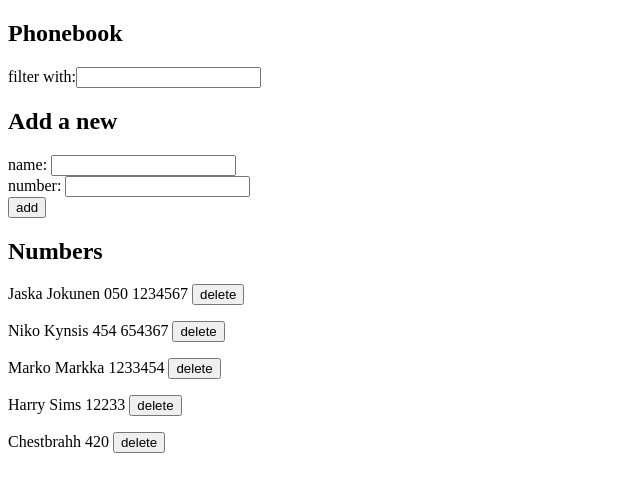
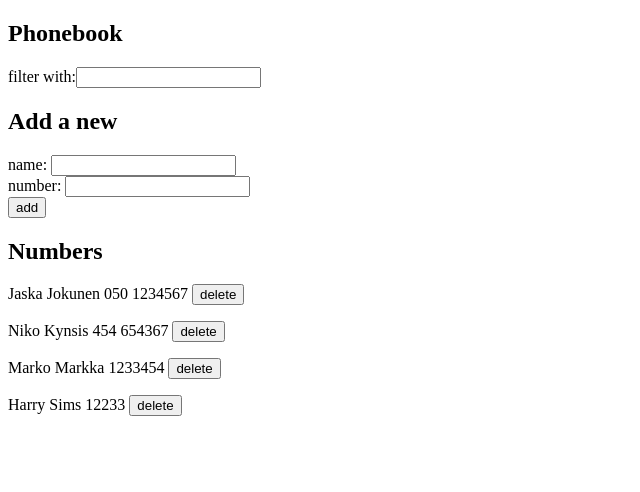
Before and after one commit to NikoKynsijarvi/Full-Stack-2020, a React (Create React App) app in the folder osa2/part3/: page / in a window 1280 px wide. Shown: the top 492 px of the page, without its empty margins (0-640 px from the left). Built offline with nearby package versions, Linux system fonts and the light colour scheme; data requests are answered from the project's data file.

Commit message:
parannettu koodia

```diff
--- a/osa2/part3/db.json
+++ b/osa2/part3/db.json
@@ -19,11 +19,6 @@
       "name": "Harry Sims",
       "number": "12233",
       "id": 10
-    },
-    {
-      "name": "Chestbrahh",
-      "number": "420",
-      "id": 12
     }
   ]
 }
--- a/osa2/part3/src/App.js
+++ b/osa2/part3/src/App.js
@@ -88,7 +88,14 @@ const App = () => {
 			console.log(initialPersons);
 		});
 	}, []);
+	const results = persons.filter((name) => name.name === newName);
+	if (results.length > 1) {
+		setNewName("");
 
+		personService.deleteThis(persons.pop().id).then((initialPersons) => {});
+
+		return alert(newName + " " + "is already added to phonebook");
+	}
 	const addName = (event) => {
 		event.preventDefault();
 		const nameObject = {
@@ -117,10 +124,6 @@ const App = () => {
 		setNewName2(event.target.value);
 	};
 
-	const results = persons.filter((name) => name.name === newName);
-	if (results.length > 1) {
-		return alert(newName + " " + "is already added to phonebook");
-	}
 	const namesToShow = showAll
 		? persons
 		: persons.filter((name) => name.name === newName2);
```
